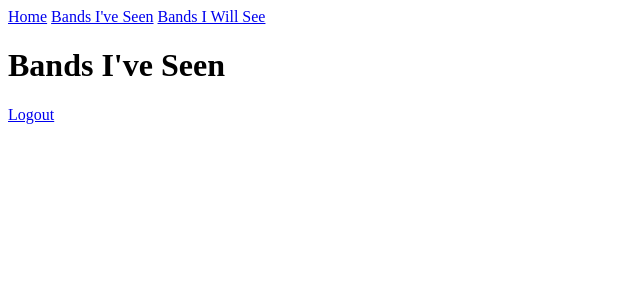
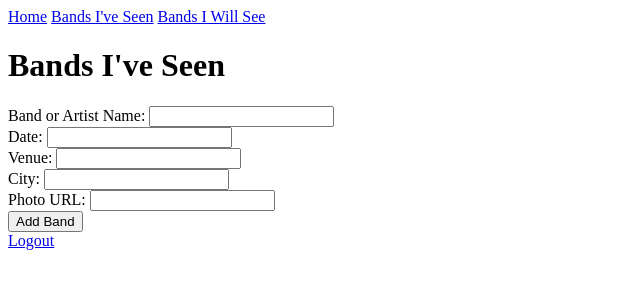
Before and after one commit to mitchhenline/band_bucketlist, a Flask app: page /concerts in a window 1280 px wide. Shown: the top 300 px of the page, without its empty margins (0-640 px from the left). Run offline with Flask 2, Linux system fonts and the light colour scheme; the visitor is signed in with stand-in values (Sample User, id 1); data comes from the database, SQL or seed files in the repository; data that the repository does not hold is empty.

Commit message:
add form added, not functioning yet

```diff
--- a/crud.py
+++ b/crud.py
@@ -1,20 +1,15 @@
 """CRUD operations."""
 from model import db, User, Concert, connect_to_db
+from forms import AddConcert
 
 def create_user(email, password):
     user = User(email=email,password=password)
     return user
 
-def create_concert(band_name, genre, date, venue, location, band_pic_path, user):
-    concert = Concert(
-        band_name=band_name,
-        genre=genre,
-        date=date,
-        venue=venue,
-        location=location,
-        band_pic_path=band_pic_path,
-        user=user)
-    return concert
+def add_concert(band_name, genre, date, venue, location, band_pic_path, user):
+    add_concert_form = AddConcert()
+
+
 
 def create_future_concert(band_name, genre, band_pic_path, user):
     concert = Concert(
@@ -30,8 +25,11 @@ def get_user_by_id(user_id):
 def get_user_by_email(email) -> User:
     return User.query.filter(User.email == email).first()
 
-def get_concerts():
-    return Concert.query.all()
+def get_concerts(email: str):
+    user = get_user_by_email(email)
+    return Concert.query.filter(Concert.user_id == user.user_id)
+
+
 
 
 if __name__ == '__main__':
--- a/forms.py
+++ b/forms.py
@@ -4,3 +4,11 @@ from wtforms import PasswordField, StringField, validators
 class LoginForm(FlaskForm):
     email = StringField('Email', [validators.InputRequired()])
     password = PasswordField('Password', [validators.InputRequired()])
+
+class AddConcert(FlaskForm):
+    band_name = StringField('Band or Artist Name', [validators.InputRequired()])
+    genre = StringField('Genre')
+    date = StringField('Date')
+    venue = StringField('Venue')
+    location = StringField('City')
+    band_pic_path = StringField('Photo URL')
--- a/server.py
+++ b/server.py
@@ -1,10 +1,11 @@
 """Server for concert app."""
 
 from flask import Flask, render_template, request, flash, session, redirect
-from model import connect_to_db, db, User
+from model import connect_to_db, db, User, Concert
 import crud
 from jinja2 import StrictUndefined
-from forms import LoginForm
+from forms import LoginForm, AddConcert
+from crud import add_concert
 
 app = Flask(__name__)
 app.secret_key= "kilby"
@@ -52,13 +53,28 @@ def logout():
 def see_concerts():
     """view seen concert list."""
 
-    concerts = crud.get_concerts()
-
     if 'email' not in session:
         return redirect('/login')
 
+    concerts = crud.get_concerts(session["email"])
+    form = AddConcert(request.form)
 
-    return render_template('concerts.html', concerts = concerts)
+    if form.validate_on_submit():
+        band_name = form.band_name.data
+        date = form.date.data
+        venue = form.venue.data
+        location = form.location.data
+        band_pic_path = form.band_pic_path.data
+
+    return render_template('concerts.html', concerts = concerts, form=form)
+
+# @app.route("/add_concert", methods=["POST"])
+# def add_concert():
+
+#     new_concert = crud.add_concert()
+
+
+
 
 @app.route('/bucketlist')
 def see_future_concerts():
--- a/templates/concerts.html
+++ b/templates/concerts.html
@@ -10,7 +10,17 @@
                 </a>
             </li>
     {% endfor %}
+
+    <form method="POST" action="/add_concert">
+        <div>{{ form.band_name.label }}: {{ form.band_name }}</div>
+        <div>{{ form.date.label }}: {{ form.date }}</div>
+        <div>{{ form.venue.label }}: {{ form.venue }}</div>
+        <div>{{ form.location.label }}: {{ form.location }}</div>
+        <div>{{ form.band_pic_path.label }}: {{ form.band_pic_path }}</div>
+        {{ form.csrf_token }}
+        <button class ="btn btn-primary" type="submit">Add Band</button>
+    </form>
+
     <a href="/logout">Logout</a>
 
-
 {% endblock %}
```
